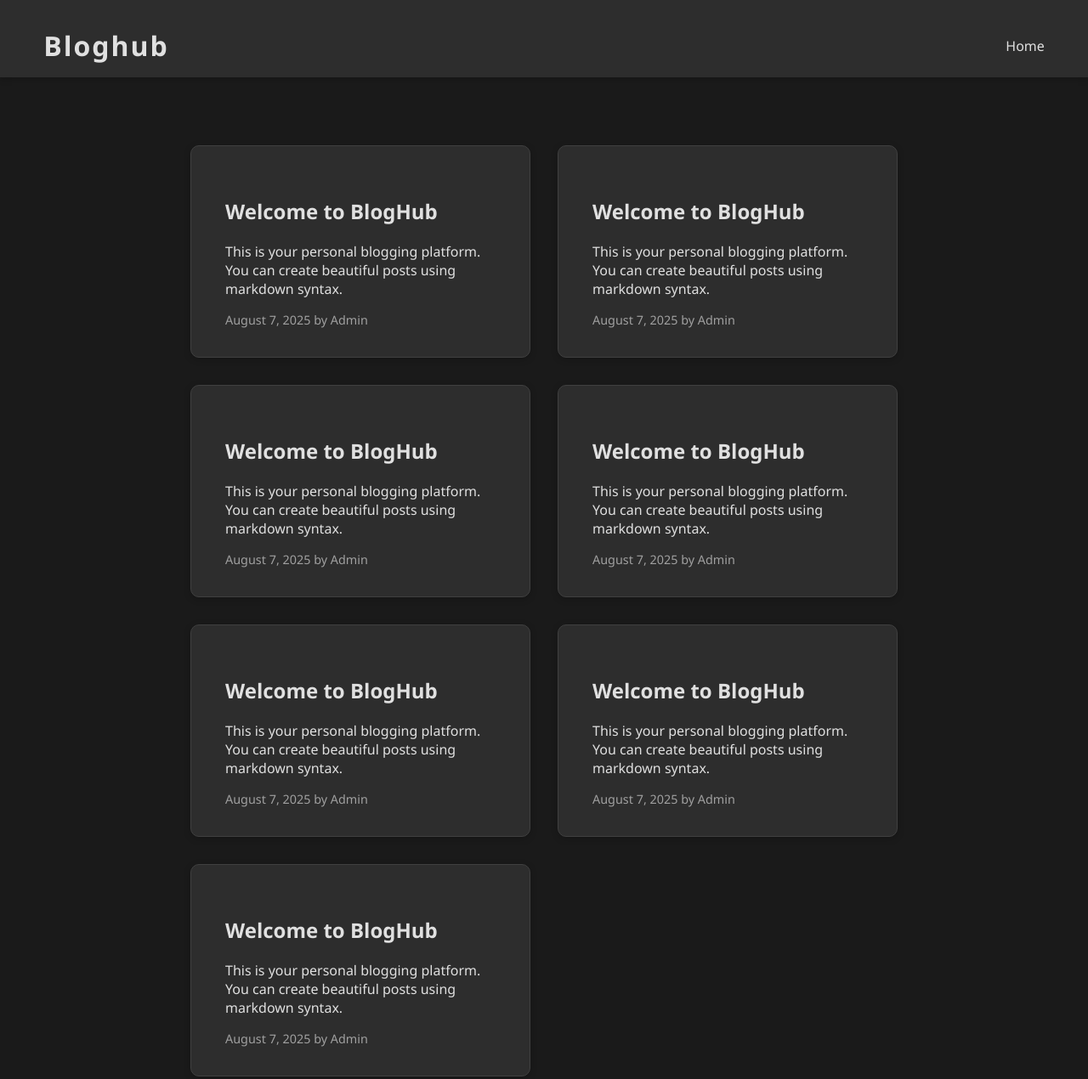
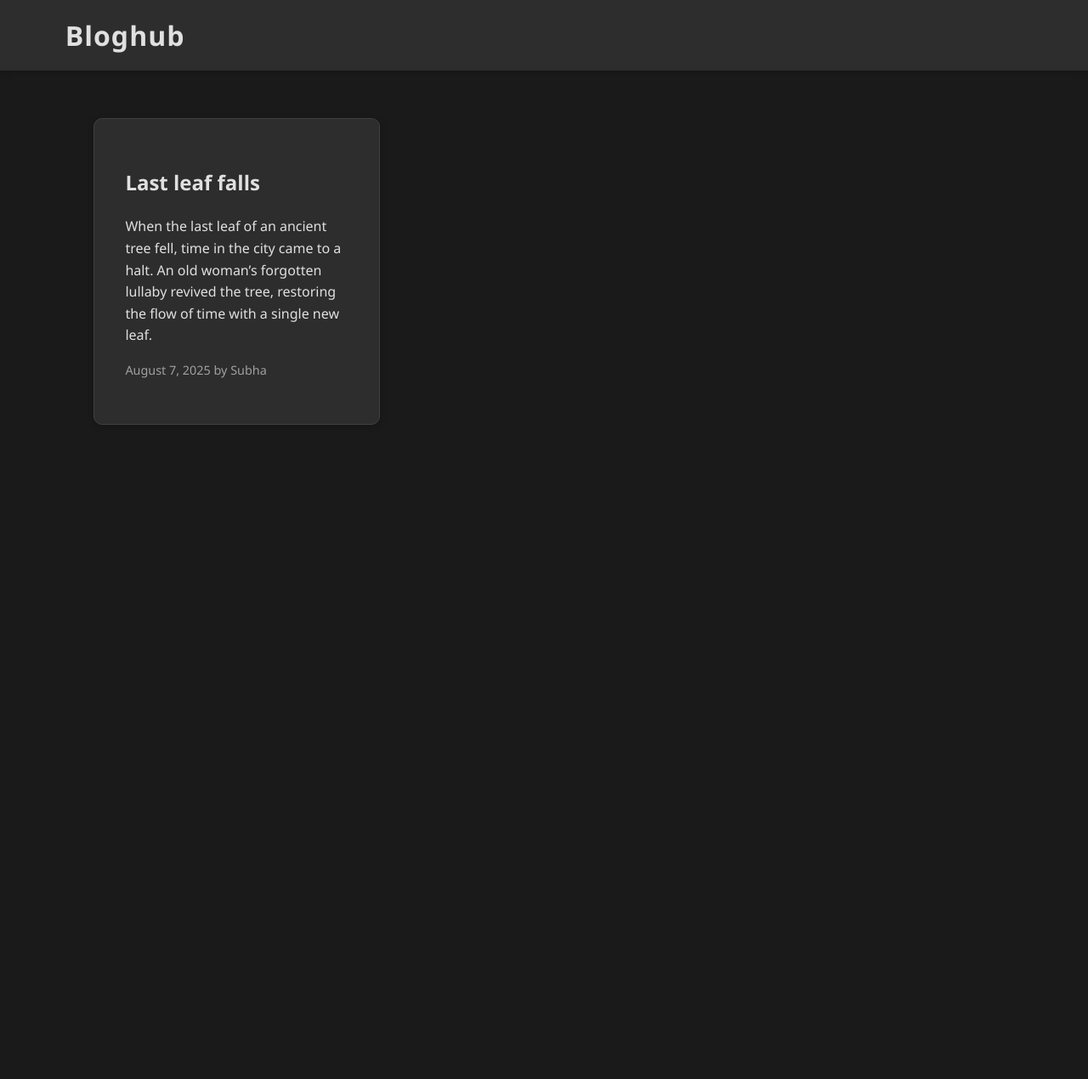
Before and after one commit to subhadotcom/Bloghub, a plain HTML site: page index.html in a window 1280 px wide. Shown: the whole page at 85% size. After the commit the page ends 800 px from the top, so only its background shows below. Drawn offline with Linux system fonts and the light colour scheme.

Commit message:
refactor: update main page content and remove redundant post1.html file

```diff
--- a/index.html
+++ b/index.html
@@ -9,83 +9,21 @@
 <body>
   <header>
     <h1>Bloghub</h1>
-    <nav>
-      <a href="index.html">Home</a>
-    </nav>
   </header>
   <main>
     <main class="posts-container">
         <div class="post-grid">
             <a href="post1.html" class="post-card">
                 <div class="post-content">
-                    <h2>Welcome to BlogHub</h2>
-                    <p>This is your personal blogging platform. You can create beautiful posts using markdown syntax.</p>
+                    <h2>Last leaf falls</h2>
+                    <p>When the last leaf of an ancient tree fell, time in the city came to a halt. An old woman’s forgotten lullaby revived the tree, restoring the flow of time with a single new leaf.</p>
                     <div class="post-meta">
                         <span>August 7, 2025</span>
-                        <span>by Admin</span>
+                        <span>by Subha</span>
                     </div>
                 </div>
             </a>
-            <a href="post1.html" class="post-card">
-                <div class="post-content">
-                    <h2>Welcome to BlogHub</h2>
-                    <p>This is your personal blogging platform. You can create beautiful posts using markdown syntax.</p>
-                    <div class="post-meta">
-                        <span>August 7, 2025</span>
-                        <span>by Admin</span>
-                    </div>
-                </div>
-            </a>
-            <a href="post1.html" class="post-card">
-                <div class="post-content">
-                    <h2>Welcome to BlogHub</h2>
-                    <p>This is your personal blogging platform. You can create beautiful posts using markdown syntax.</p>
-                    <div class="post-meta">
-                        <span>August 7, 2025</span>
-                        <span>by Admin</span>
-                    </div>
-                </div>
-            </a>
-            <a href="post1.html" class="post-card">
-                <div class="post-content">
-                    <h2>Welcome to BlogHub</h2>
-                    <p>This is your personal blogging platform. You can create beautiful posts using markdown syntax.</p>
-                    <div class="post-meta">
-                        <span>August 7, 2025</span>
-                        <span>by Admin</span>
-                    </div>
-                </div>
-            </a>
-            <a href="post1.html" class="post-card">
-                <div class="post-content">
-                    <h2>Welcome to BlogHub</h2>
-                    <p>This is your personal blogging platform. You can create beautiful posts using markdown syntax.</p>
-                    <div class="post-meta">
-                        <span>August 7, 2025</span>
-                        <span>by Admin</span>
-                    </div>
-                </div>
-            </a>
-            <a href="post1.html" class="post-card">
-                <div class="post-content">
-                    <h2>Welcome to BlogHub</h2>
-                    <p>This is your personal blogging platform. You can create beautiful posts using markdown syntax.</p>
-                    <div class="post-meta">
-                        <span>August 7, 2025</span>
-                        <span>by Admin</span>
-                    </div>
-                </div>
-            </a>
-            <a href="post1.html" class="post-card">
-                <div class="post-content">
-                    <h2>Welcome to BlogHub</h2>
-                    <p>This is your personal blogging platform. You can create beautiful posts using markdown syntax.</p>
-                    <div class="post-meta">
-                        <span>August 7, 2025</span>
-                        <span>by Admin</span>
-                    </div>
-                </div>
-            </a>
+
         </div>
 
     </main>
--- a/styles.css
+++ b/styles.css
@@ -1,28 +1,57 @@
+/* Base Styles */
 body {
   margin: 0;
   font-family: 'Segoe UI', Arial, sans-serif;
   background: #1a1a1a;
   color: #e0e0e0;
+  font-size: 16px;
+  line-height: 1.6;
+  -webkit-text-size-adjust: 100%;
+  -webkit-font-smoothing: antialiased;
 }
+
+/* Header Styles */
 header {
   display: flex;
+  flex-direction: column;
   justify-content: space-between;
   align-items: center;
-  padding: 2rem 4vw 1rem 4vw;
+  padding: 1rem 4vw;
   background: #2d2d2d;
   box-shadow: 0 2px 8px rgba(0,0,0,0.2);
+  position: relative;
 }
+
 header h1 {
-  margin: 0;
-  font-size: 2rem;
-  letter-spacing: 2px;
+  margin: 0.5rem 0;
+  font-size: 1.8rem;
+  letter-spacing: 1px;
+  text-align: center;
 }
+
+nav {
+  display: flex;
+  width: 100%;
+  justify-content: center;
+  padding: 0.5rem 0;
+  flex-wrap: wrap;
+}
+
 nav a {
-  margin-left: 2rem;
+  margin: 0.5rem 1rem;
+  padding: 0.5rem 0.8rem;
   text-decoration: none;
   color: #e0e0e0;
   font-weight: 500;
-  transition: color 0.2s;
+  transition: all 0.2s;
+  border-radius: 4px;
+  font-size: 0.95rem;
+}
+
+nav a:hover, nav a:focus {
+  color: #4da6ff;
+  background: rgba(77, 166, 255, 0.1);
+  outline: none;
 }
 
 .back-btn {
@@ -38,59 +67,80 @@ nav a {
   color: #1a1a1a;
   border-color: #4da6ff;
 }
+
 nav a:hover {
   color: #0077ff;
 }
+
+/* Main Content */
 main {
-  padding: 2rem 4vw;
+  padding: 1.5rem 4vw;
+  width: 100%;
+  box-sizing: border-box;
 }
+
 .post-grid {
   display: grid;
-  grid-template-columns: repeat(4, 400px);
-  gap: 2rem;
-  padding: 1rem;
-  justify-content: center;
+  grid-template-columns: repeat(auto-fill, minmax(300px, 1fr));
+  gap: 1.5rem;
+  padding: 0.5rem;
+  width: 100%;
+  max-width: 1600px;
+  margin: 0 auto;
+  box-sizing: border-box;
 }
+
 .post-card {
   background: #2d2d2d;
   border-radius: 10px;
   box-shadow: 0 2px 8px rgba(0,0,0,0.2);
-  padding: 1.5rem;
+  padding: 1.25rem;
   display: flex;
   flex-direction: column;
-  transition: box-shadow 0.2s, color 0.2s;
+  transition: all 0.3s ease;
   text-decoration: none;
   color: inherit;
-  width: 350px;
-  height: 200px;
+  width: 100%;
+  min-height: 180px;
+  height: auto;
   border: 1px solid #404040;
+  box-sizing: border-box;
+  margin: 0 auto;
+  max-width: 400px;
 }
+
 .post-card:hover {
   box-shadow: 0 4px 16px rgba(0,0,0,0.4);
   color: #4da6ff;
   border-color: #4da6ff;
 }
+
 .post-title {
   font-size: 1.3rem;
   margin: 0 0 0.5rem 0;
 }
+
 .post-title a {
   color: #e0e0e0;
   text-decoration: none;
   transition: color 0.2s;
 }
+
 .post-title a:hover {
   color: #4da6ff;
 }
+
 .post-meta {
   font-size: 0.9rem;
   color: #a0a0a0;
   margin-bottom: 1rem;
 }
+
 .post-content {
   padding: 1rem;
   flex-grow: 1;
 }
+
 .social-share {
   max-width: 700px;
   margin: 1rem auto 0 auto;
@@ -98,6 +148,7 @@ main {
   gap: 1rem;
   justify-content: flex-end;
 }
+
 .share-btn {
   background: #404040;
   border: none;
@@ -110,6 +161,7 @@ main {
   transition: background 0.2s, color 0.2s;
   display: inline-block;
 }
+
 .share-btn:hover {
   background: #4da6ff;
   color: #1a1a1a;
@@ -137,35 +189,95 @@ main {
   color: #fff;
   box-shadow: 0 4px 16px rgba(77,166,255,0.18);
 }
-@media (max-width: 1800px) {
-  .post-grid {
-    grid-template-columns: repeat(3, 400px);
+
+/* Responsive Design */
+@media (min-width: 768px) {
+  header {
+    flex-direction: row;
+    padding: 1rem 6vw;
+  }
+
+  header h1 {
+    margin: 0;
+    font-size: 2rem;
+    text-align: left;
+  }
+
+  nav {
+    width: auto;
+    justify-content: flex-end;
+  }
+
+  nav a {
+    margin-left: 1.5rem;
+  }
+
+  .post-card {
+    min-height: 200px;
   }
 }
 
-@media (max-width: 1400px) {
+@media (min-width: 1024px) {
   .post-grid {
-    grid-template-columns: repeat(2, 400px);
+    grid-template-columns: repeat(2, minmax(300px, 1fr));
   }
 }
 
-@media (max-width: 900px) {
+@media (min-width: 1280px) {
   .post-grid {
-    grid-template-columns: repeat(1, 400px);
+    grid-template-columns: repeat(3, minmax(300px, 1fr));
   }
 }
 
-@media (max-width: 600px) {
+@media (min-width: 1600px) {
+  .post-grid {
+    grid-template-columns: repeat(4, minmax(300px, 1fr));
+  }
+}
+
+/* Touch target sizes for mobile */
+@media (max-width: 480px) {
+  body {
+    font-size: 15px;
+  }
+
   header, main {
-    padding-left: 2vw;
-    padding-right: 2vw;
+    padding: 0.75rem 3vw;
   }
-  .post-grid {
-    gap: 1rem;
-  }
+
   .post-card {
     padding: 1rem;
-    width: 350px;
-    height: 350px;
+    min-height: 160px;
+  }
+
+  h2 {
+    font-size: 1.4rem;
+    margin: 0.5rem 0;
+  }
+
+  .post-meta {
+    font-size: 0.85rem;
   }
 }
+
+/* High DPI devices */
+@media (-webkit-min-device-pixel-ratio: 2), (min-resolution: 192dpi) {
+  body {
+    -webkit-font-smoothing: antialiased;
+  }
+}
+
+/* Print styles */
+@media print {
+  body {
+    background: #fff;
+    color: #000;
+    font-size: 12pt;
+  }
+
+  .post-card {
+    break-inside: avoid;
+    page-break-inside: avoid;
+    border: 1px solid #ddd;
+  }
+}
```
Also changed, not shown: Last leaf falls.html (added, +104 -0 lines), post1.html (deleted, +0 -37 lines).
